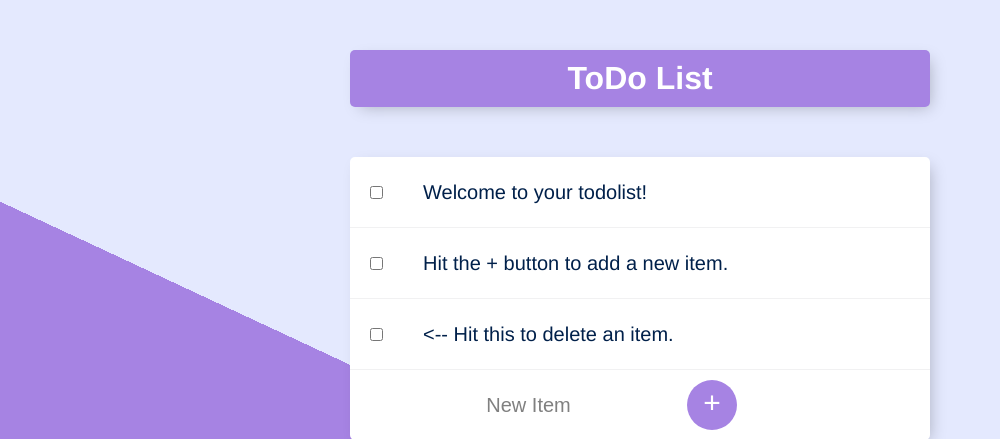
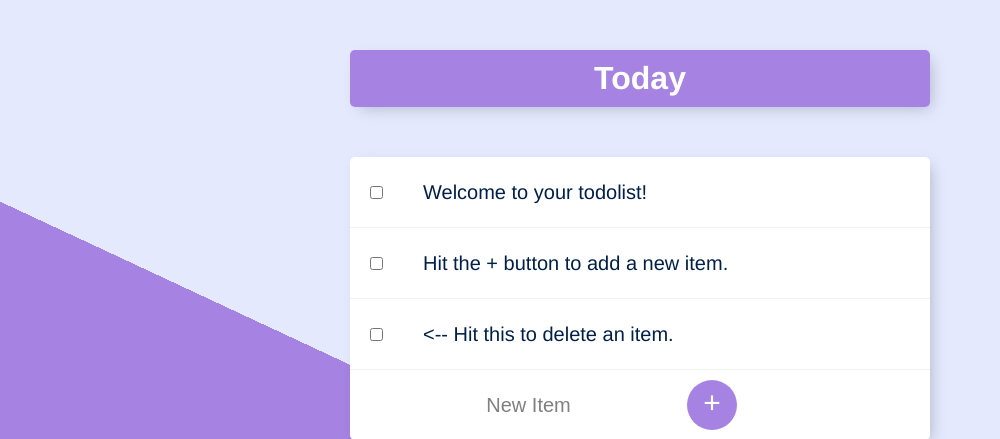
Before and after one commit to engrsayed90/Todo-list, a Node server app: page / in a window 1280 px wide. Shown: the top 439 px of the page, without its empty margins (0-1000 px from the left). Run offline with Node 20, Linux system fonts and the light colour scheme; data comes from the database, SQL or seed files in the repository; data that the repository does not hold is empty; some libraries are stand-ins or nearby versions.

Commit message:
Update list.ejs

```diff
--- a/views/list.ejs
+++ b/views/list.ejs
@@ -1,7 +1,7 @@
 <%- include("header") -%>
 
   <div class="box" id="heading">
-    <h1> ToDo List </h1>
+    <h1> <%= listTitle %> </h1>
   </div>
 
   <div class="box">
```
